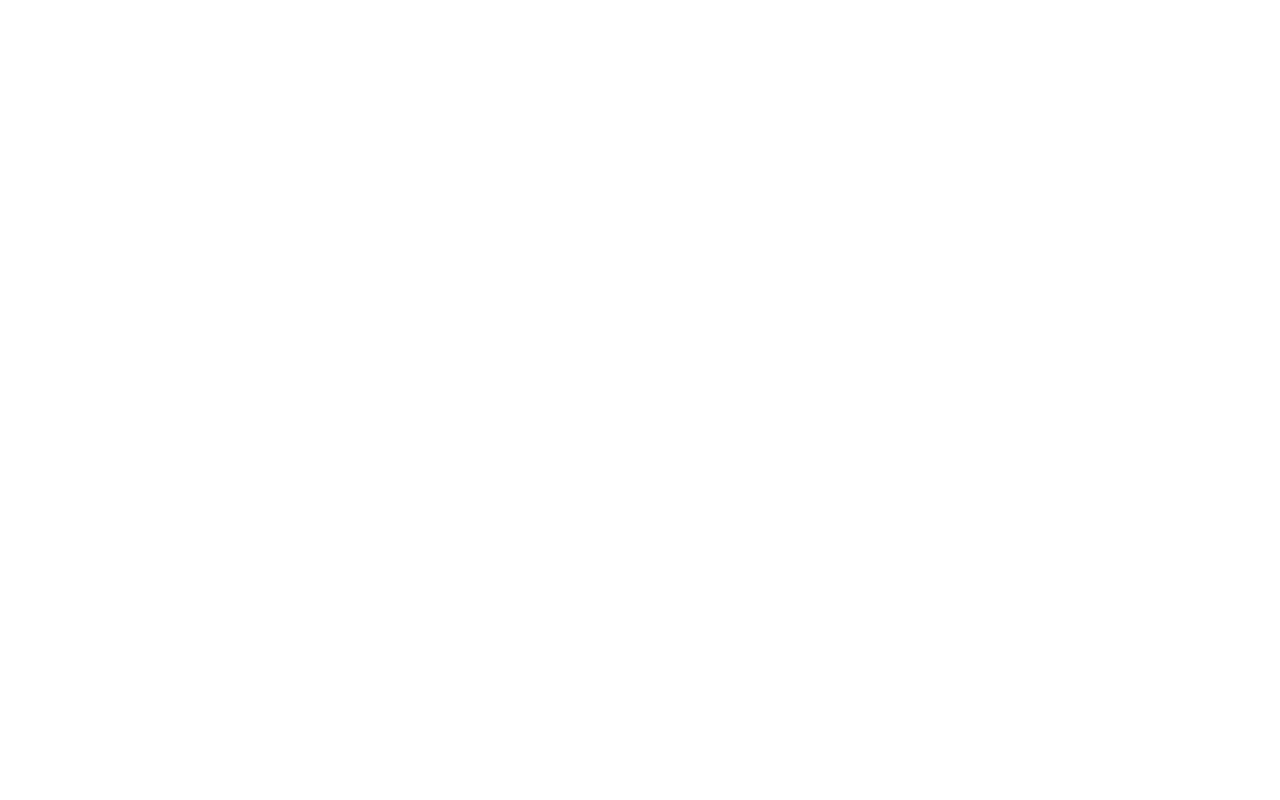
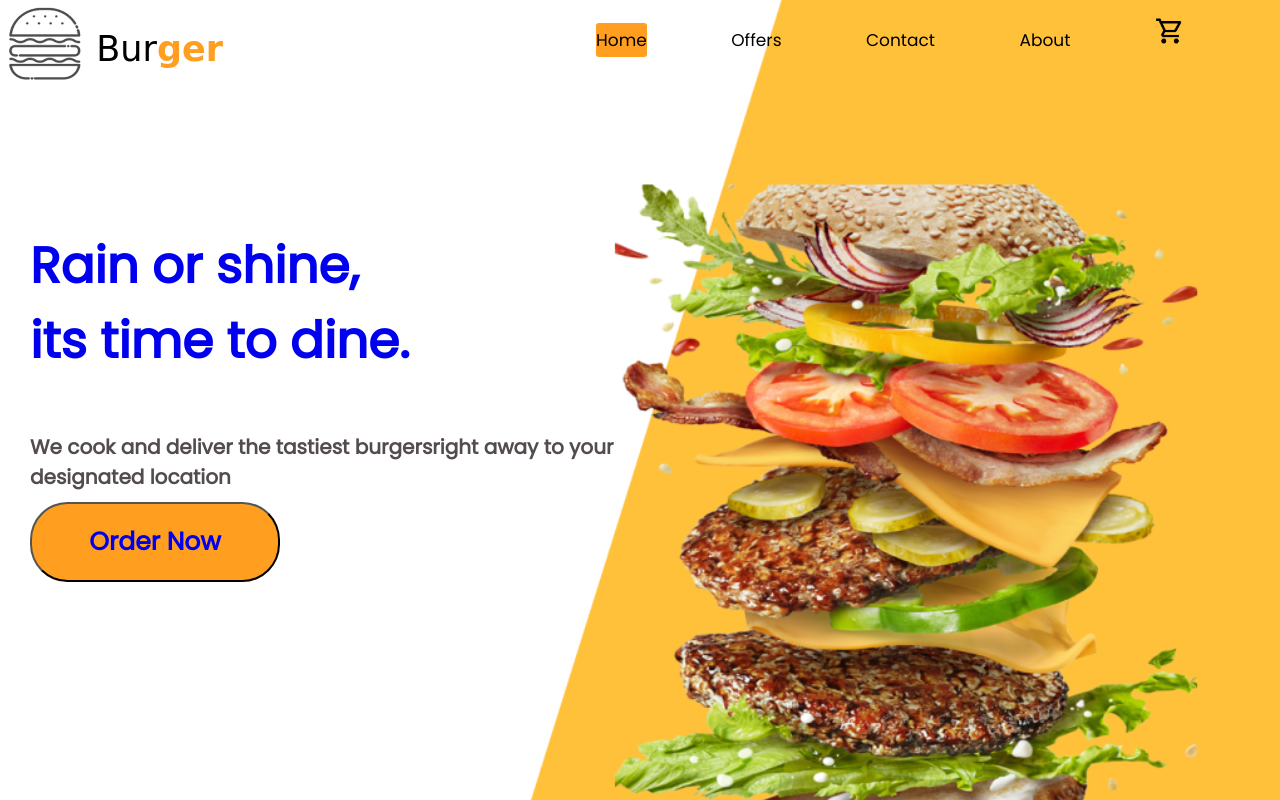
Before and after one commit to Venus-Kavunza/Burger_Palace, a plain HTML site: page index.html in a window 1280 px wide. Drawn offline with Linux system fonts and the light colour scheme.

Commit message:
Second Commit

```diff
--- a/index.css
+++ b/index.css
@@ -0,0 +1,154 @@
+*{
+  padding: 0;
+  margin: 0;
+  text-decoration: none;
+  list-style: none;
+  box-sizing: border-box;
+}
+body{
+  font-family: 'Poppins', sans-serif;
+  background: url(../assets/body.png), no-repeat;
+  background-size: cover;
+  min-height: 704px;
+  max-width: 1100%;
+}
+nav{
+  height: 80px;
+  width: 100%;
+}
+
+label.logo{
+  color: black;
+  font-family: 'Lobster', cursive;
+  font-size: 35px;
+  margin-top: 50px;
+}
+
+.log{
+  color: #ff9e1f;
+}
+
+.loggo{
+  margin-bottom: -20px;
+}
+
+nav ul{
+  float: right;
+  margin-right: 20px;
+}
+nav ul li{
+  display: inline-block;
+  line-height: 80px;
+  margin: 0 5px;
+}
+nav ul li a{
+  color:black;
+  font-size: 17px;
+  margin-right: 70px;
+  padding: 5px  0.1px;
+  border-radius: 3px;
+}
+a.active,a:hover{
+  background: #ff9e1f;
+  transition: .5s;
+}
+.checkbtn{
+  font-size: 30px;
+  color: white;
+  float: right;
+  line-height: 80px;
+  margin: 40px;
+  cursor: pointer;
+  display: none;
+}
+#check{
+  display: none;
+}
+@media (max-width: 952px){
+  label.logo{
+    font-size:30px;
+    padding-left:50px;
+  }
+  nav ul li a{
+    font-size: 16px;
+
+  }
+  @media (max-width: 858px){}
+   .checkbtn{
+    display: block;
+
+  }
+  ul{
+    position: fixed;
+    width: 100%;
+    height: 100vh;
+    background: #2c3e50;
+    top: 80px;
+    left: -100%;
+    text-align: center;
+    transition: all .5s;
+  }
+  nav ul li{
+    display: block;
+    line-height: 30px;
+  }
+  nav ul li a{
+    font-size: 20px;
+  }
+  a:hover,a.active{
+    background: none;
+    color: #0082e6;
+  }
+  #check:checked ~ ul{
+    left: 0;
+  }
+}
+ section{
+  background: url(back1.jpeg) no-repeat;
+  background-size: cover;
+  height: calc(100vh - 80px);
+
+}
+.content-area{
+  font-size: 20px;
+  margin-top: 160px;
+  margin-left: 30px;
+  width: 600px;
+}
+h1{
+  width: 380px;
+  font-size: 50px;
+
+}
+h2{
+  font-size: 20px;
+  color: rgb(82, 76, 76);
+  margin-top: 53px;
+
+
+}
+.button{
+  width: 250px;
+  height: 80px;
+  background-color:#ff9e1f;
+  color: rgb(255, 255, 255);
+  font-size: 25px;
+  font-weight: 900;
+  font-family: 'Poppins', sans-serif;
+  margin-top: 10px;
+  border-radius: 1.5em;
+}
+.button:hover{
+  color: white;
+}
+p{
+  font-size: large;
+  display: flex;
+  flex-direction: row;
+  margin-left: 26em;
+  color:#11010a;
+  font-style: italic;
+  font-weight: 1000;
+  text-align: center;
+  width: 400px;
+}
--- a/index.html
+++ b/index.html
@@ -4,9 +4,28 @@
     <meta charset="UTF-8">
     <meta http-equiv="X-UA-Compatible" content="IE=edge">
     <meta name="viewport" content="width=device-width, initial-scale=1.0">
-    <title>Burger Palace</title>
+    <link rel="preconnect" href="https://fonts.googleapis.com">
+  <link rel="preconnect" href="https://fonts.gstatic.com" crossorigin>
+  <link href="https://fonts.googleapis.com/css2?family=Poppins&display=swap" rel="stylesheet">
+  <link rel="stylesheet" type="text/css" href="index.css">
+  <title>Burger Palace</title>
 </head>
 <body>
-
+    <nav>
+        <label class="loggo"><img src="/assets/logo (1).png" alt="Logo" class="loggo"</label>
+<label class="logo">Bur<strong class="log">ger</strong></label>
+        <ul>
+            <li><a class="active" href="#">Home</a></li>
+            <li><a href="#">Offers</a></li>
+            <li><a href="#">Contact</a></li>
+            <li><a href="#">About</a></li>
+            <li><a href="#"><img src="/assets/outline_shopping_cart_black_24dp.png" alt="cart" class="cart" height="30" width="30"</a></li>
+        </ul>
+        <div class="content-area">
+            <h1>Rain or shine, its time to dine.</h1>
+            <h2>We cook and deliver the tastiest burgersright away to your designated location</h2>
+            <button value="ORDER NOW" class="button"><a href="#">Order Now</a></button>
+        </div>
+    </nav>
 </body>
 </html>
```
Also changed, not shown: assets/SeekPng 2.png (added), assets/SeekPng 3.png (added), assets/SeekPng 4.png (added), assets/SeekPng 5.png (added), assets/SeekPng 6.png (added), assets/body.png (added), assets/double-check2.png (added), assets/logo (1).png (added), assets/logo.png (added), assets/outline_shopping_cart_black_24dp.png (added).
